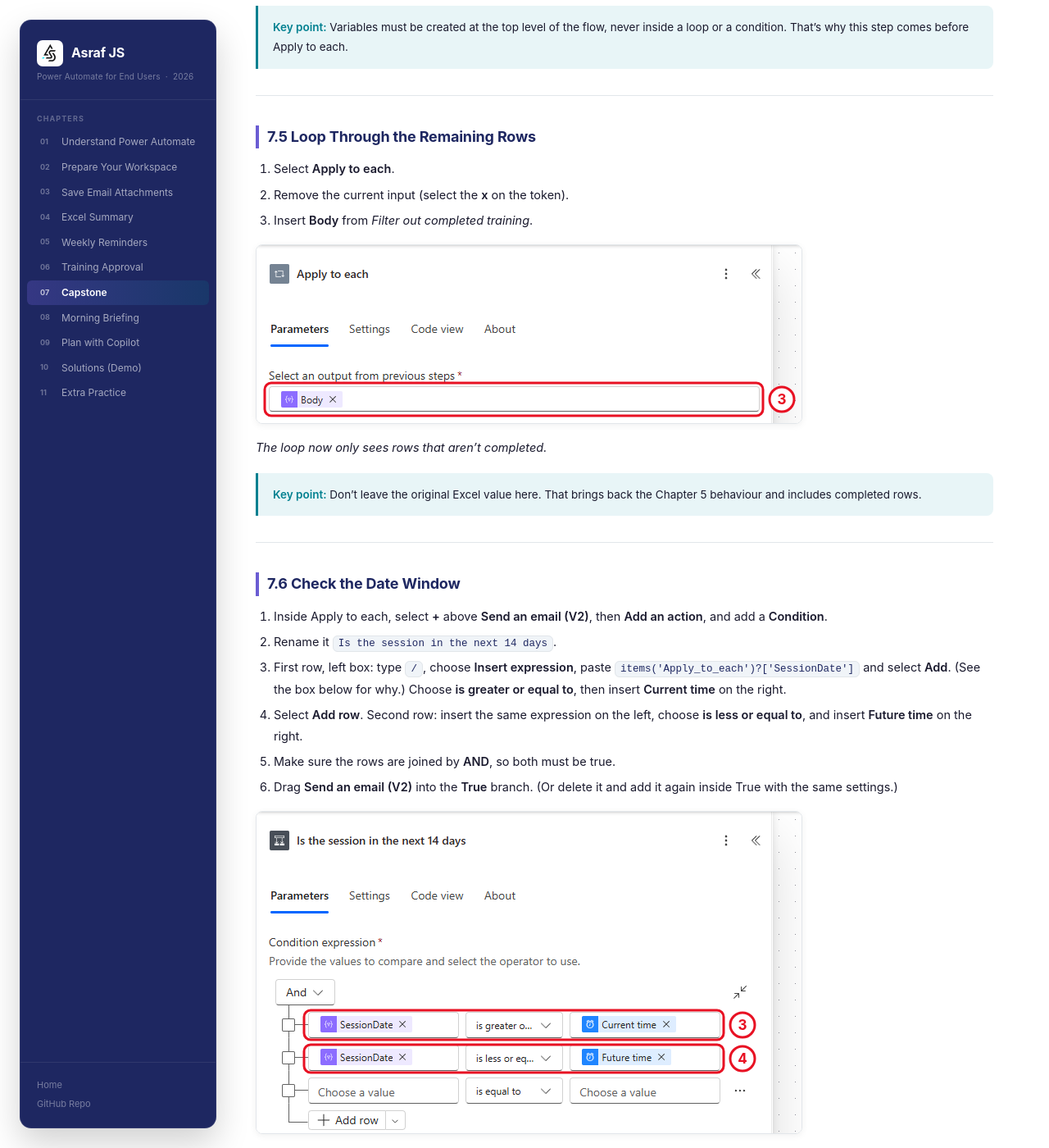
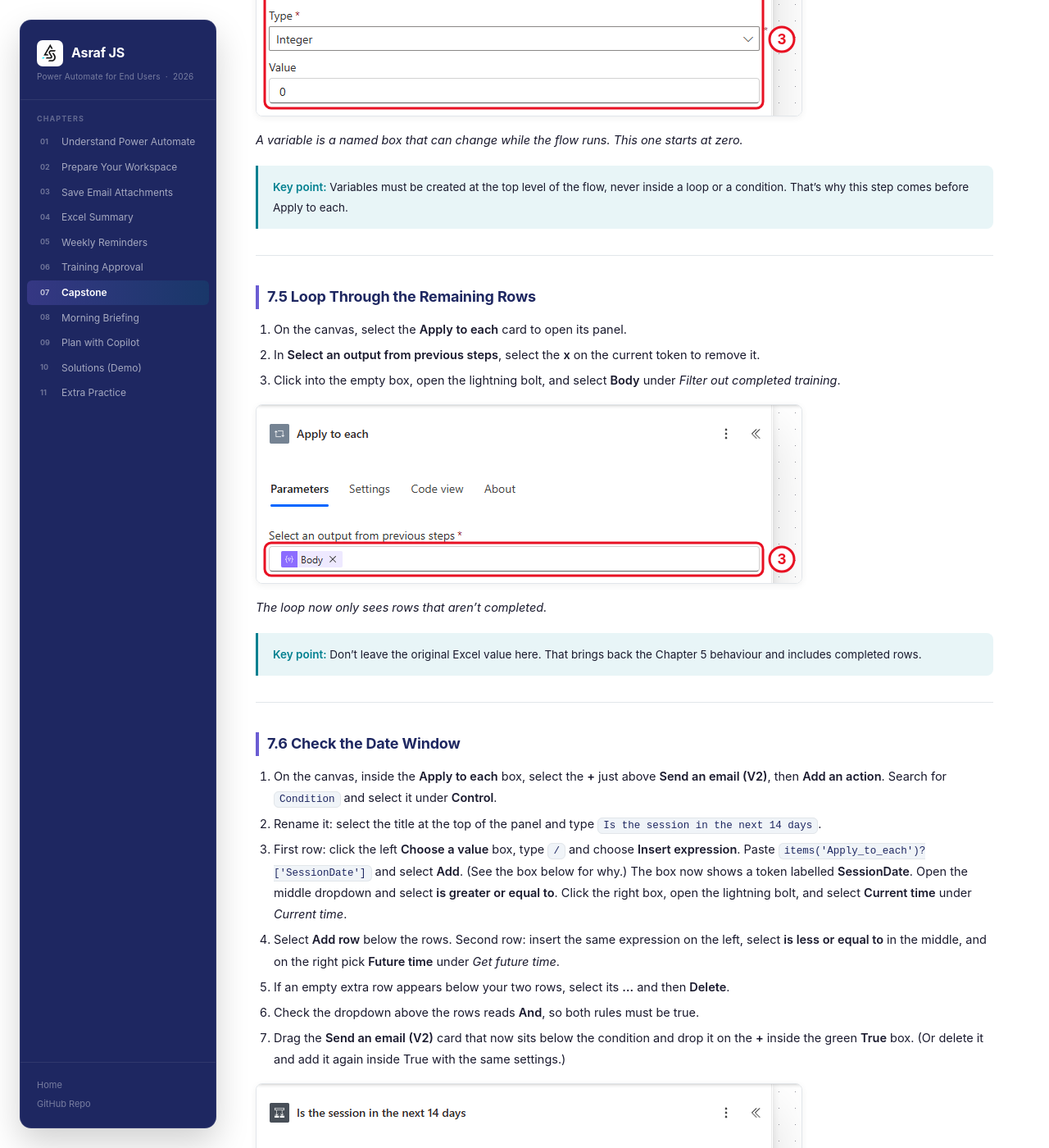
Before and after one commit to Asraf-JS/Microsoft-Power-Automate, a Jekyll site: the page built from 07-capstone/README.md, in a window 1280 px wide and 1400 px high, scrolled down 4354 px. Shown: the whole window at 82% size. Built offline with Jekyll 4.4.1, drawn with Linux system fonts in a browser that asks for light colours; our own code applies the rules of GitHub Pages for plain Markdown files; some of the changed text lies outside the part shown.

Commit message:
Spell out each step in Chapters 7 and 8
Explicit add-action and picker steps, the 7.1 screenshots moved to the step
they show, and notes for empty extra condition rows and prefilled fields.

Co-Authored-By: Claude Opus 5.5 <noreply@anthropic.com>
Claude-Session: https://claude.ai/code/session_0148JuJBH345Ssc55f3b2yvv

```diff
--- a/07-capstone/README.md
+++ b/07-capstone/README.md
@@ -40,18 +40,20 @@ Complete Chapter 5.
 
 ## 7.1 Make a Safe Capstone Copy
 
-1. Go to **My flows** and open `PA - Weekly training reminders`.
-2. Select **Save As** (in the **...** menu if it isn't visible).
-3. Name the copy `PA - Weekly training capstone` and select **Save**. The copy starts turned off.
-4. Go back to **My flows** and select the capstone copy's name. Its details page opens; select **Edit** at the top left to open it in the designer.
+1. In the left navigation, select **My flows**. Select the flow's name `PA - Weekly training reminders` (not the pencil) to open its details page.
 
-   ![The flow details toolbar with Edit at the left](./images/07-00-flow-details.png)
+   ![The original flow's details page with Edit and Save As in the toolbar](./images/07-00-flow-details.png)
 
-   *A flow's details page. Edit opens the designer.*
+   *The original flow's details page. Save As and Edit are in this toolbar.*
 
-![Save As dialog naming the copy PA - Weekly training capstone](./images/07-01-save-as.png)
+2. In the toolbar at the top, select **Save As** (in the **...** menu if it isn't visible).
+3. In **Flow name**, enter `PA - Weekly training capstone` and select **Save**. The copy starts turned off.
 
-*Working on a copy keeps your Chapter 5 flow safe.*
+   ![Save As dialog naming the copy PA - Weekly training capstone](./images/07-01-save-as.png)
+
+   *Working on a copy keeps your Chapter 5 flow safe.*
+
+4. Go back to **My flows** and select the capstone copy's name (not the pencil). Its details page opens. Select **Edit** at the left of the toolbar to open it in the designer.
 
 **Checkpoint:** The name at the top of the designer reads `PA - Weekly training capstone` before you change anything.
 
@@ -59,13 +61,13 @@ Complete Chapter 5.
 
 ## 7.2 Remove Completed Rows with Filter Array
 
-1. Select **+** between **List rows present in a table** and **Apply to each**, then **Add an action**.
-2. Search for `Filter array` (under **Data Operation**) and select it.
-3. Rename it: select the action's title and type `Filter out completed training`.
-4. In **From**, insert **body/value** (or **value**) from *List rows present in a table*.
-5. In the left box, insert **Status** from dynamic content.
-6. Set the middle box to **is not equal to**.
-7. In the right box, type `Completed`.
+1. On the canvas, select the **+** between **List rows present in a table** and **Apply to each**, then **Add an action**.
+2. In the search box at the top of the panel, type `Filter array`. Under the **Data Operation** heading, select **Filter array**. Its settings open on the left.
+3. Rename it: select the action's title at the top of the panel and type `Filter out completed training`.
+4. Click into the **From** box. Select the lightning bolt icon beside it (or type `/` and choose **Insert dynamic content**), then select **body/value** under *List rows present in a table*. (It may be labelled **value**. If you can't see it, select **See more** or type `value` in the picker's search box.)
+5. Under **Filter Query**, click the left box, open the lightning bolt, and select **Status** under *List rows present in a table*. Type `Status` in the picker's search box if it isn't listed.
+6. Open the middle dropdown and select **is not equal to**.
+7. Click the right box and type `Completed`.
 
 ![Filter array renamed Filter out completed training with From set to the Excel value list and Status is not equal to Completed](./images/07-02-filter-array.png)
 
@@ -77,8 +79,9 @@ Complete Chapter 5.
 
 ## 7.3 Work Out the End of the Window
 
-1. Below Filter array, add **Get future time** (under **Date Time**).
-2. Set **Interval** to `14` and **Time unit** to **Day**.
+1. On the canvas, select the **+** below **Filter out completed training**, then **Add an action**.
+2. Search for `Get future time` and select it under **Date Time**.
+3. In **Interval**, enter `14`. Open the **Time unit** dropdown and select **Day**.
 
 ![Get future time with Interval 14 and Time unit Day](./images/07-03-future-time.png)
 
@@ -90,9 +93,9 @@ You now have both ends of the window: **Current time** (already in the flow from
 
 ## 7.4 Start the Reminder Counter
 
-1. Below Get future time, add **Initialize variable** (under **Variables**).
-2. Rename it `Initialize reminder count`.
-3. Set:
+1. On the canvas, select the **+** below **Get future time**, then **Add an action**. Search for `Initialize variable` and select it under **Variables**.
+2. Rename it: select the title at the top of the panel and type `Initialize reminder count`.
+3. Fill in the boxes below. For **Type**, open the dropdown and select **Integer**.
 
 | Field | Value |
 |-------|-------|
@@ -110,9 +113,9 @@ You now have both ends of the window: **Current time** (already in the flow from
 
 ## 7.5 Loop Through the Remaining Rows
 
-1. Select **Apply to each**.
-2. Remove the current input (select the **x** on the token).
-3. Insert **Body** from *Filter out completed training*.
+1. On the canvas, select the **Apply to each** card to open its panel.
+2. In **Select an output from previous steps**, select the **x** on the current token to remove it.
+3. Click into the empty box, open the lightning bolt, and select **Body** under *Filter out completed training*.
 
 ![Apply to each with Body from Filter out completed training as its input](./images/07-05-loop-input.png)
 
@@ -124,16 +127,17 @@ You now have both ends of the window: **Current time** (already in the flow from
 
 ## 7.6 Check the Date Window
 
-1. Inside Apply to each, select **+** above **Send an email (V2)**, then **Add an action**, and add a **Condition**.
-2. Rename it `Is the session in the next 14 days`.
-3. First row, left box: type `/`, choose **Insert expression**, paste `items('Apply_to_each')?['SessionDate']` and select **Add**. (See the box below for why.) Choose **is greater or equal to**, then insert **Current time** on the right.
-4. Select **Add row**. Second row: insert the same expression on the left, choose **is less or equal to**, and insert **Future time** on the right.
-5. Make sure the rows are joined by **AND**, so both must be true.
-6. Drag **Send an email (V2)** into the **True** branch. (Or delete it and add it again inside True with the same settings.)
+1. On the canvas, inside the **Apply to each** box, select the **+** just above **Send an email (V2)**, then **Add an action**. Search for `Condition` and select it under **Control**.
+2. Rename it: select the title at the top of the panel and type `Is the session in the next 14 days`.
+3. First row: click the left **Choose a value** box, type `/` and choose **Insert expression**. Paste `items('Apply_to_each')?['SessionDate']` and select **Add**. (See the box below for why.) The box now shows a token labelled **SessionDate**. Open the middle dropdown and select **is greater or equal to**. Click the right box, open the lightning bolt, and select **Current time** under *Current time*.
+4. Select **Add row** below the rows. Second row: insert the same expression on the left, select **is less or equal to** in the middle, and on the right pick **Future time** under *Get future time*.
+5. If an empty extra row appears below your two rows, select its **...** and then **Delete**.
+6. Check the dropdown above the rows reads **And**, so both rules must be true.
+7. Drag the **Send an email (V2)** card that now sits below the condition and drop it on the **+** inside the green **True** box. (Or delete it and add it again inside True with the same settings.)
 
-![Condition inside the loop with two AND rows comparing SessionDate to Current time and Future time, and the email in the True branch](./images/07-06-date-condition.png)
+![Condition panel with two AND rows comparing SessionDate to Current time and Future time](./images/07-06-date-condition.png)
 
-*Two rules joined by AND: on or after now, and on or before 14 days from now.*
+*Two rules joined by AND.*
 
 > **Key point: why an expression here?** Once the loop runs over Filter array's **Body**, the dynamic content picker no longer lists the Excel columns. If you pick **SessionDate** from *List rows present in a table* anyway, the designer wraps the condition in a second, unwanted loop. The expression `items('Apply_to_each')?['SessionDate']` simply means "the SessionDate of the row this loop is on right now". It's on the copy-paste page. The email tokens you added in Chapter 5 keep working, because they already point at the loop's current row.
 
@@ -143,10 +147,10 @@ This works because the Excel dates are in ISO 8601 format (set in Chapter 5), th
 
 ## 7.7 Count Each Reminder
 
-1. In the **True** branch, below **Send an email (V2)**, add **Increment variable** (under **Variables**).
-2. Select **ReminderCount** and enter `1` for **Value**.
+1. On the canvas, inside the green **True** box, select the **+** below **Send an email (V2)**, then **Add an action**. Search for `Increment variable` and select it under **Variables**.
+2. Open the **Name** dropdown and select **ReminderCount**. In **Value**, enter `1`.
 
-![Increment variable below the email in the True branch with ReminderCount and value 1](./images/07-07-increment.png)
+![Increment variable with Name ReminderCount and Value 1](./images/07-07-increment.png)
 
 *Each reminder adds one to the counter.*
 
@@ -156,11 +160,13 @@ Keep the increment *after* the email, so the count only includes reminders that
 
 ## 7.8 Decide Whether a Summary Is Needed
 
-1. Below **Apply to each**, outside the loop, add a **Condition**.
+1. On the canvas, select the **+** below the **Apply to each** box (outside it, not one of the **+** inside the loop), then **Add an action**. Search for `Condition` and select it under **Control**.
 2. Rename it `If reminders were prepared`.
-3. Insert **ReminderCount** (under *Variables*), choose **is greater than**, type `0`.
+3. Click the left **Choose a value** box, select the lightning bolt (or type `/` and choose **Insert dynamic content**), and pick **ReminderCount** under *Variables*.
+4. Open the middle dropdown and select **is greater than**. Click the right box and type `0`.
+5. If an empty extra row appears, select its **...** and then **Delete**.
 
-![Condition below the loop with ReminderCount is greater than 0](./images/07-08-summary-condition.png)
+![Condition with ReminderCount is greater than 0](./images/07-08-summary-condition.png)
 
 *A positive count goes to True. Zero goes to False.*
 
@@ -168,13 +174,13 @@ Keep the increment *after* the email, so the count only includes reminders that
 
 ## 7.9 Prepare the Coordinator Summary
 
-In the **True** branch, add **Send an email (V2)** and rename it `Send coordinator summary`:
+On the canvas, inside the green **True** box under **If reminders were prepared**, select the **+**, then **Add an action**. Search for `Send an email`, select **Send an email (V2)** under **Office 365 Outlook**, and rename it `Send coordinator summary`:
 
 | Field | Value |
 |-------|-------|
 | To | Type `coordinator@example.com`, then select it from the list (it shows as a custom value) |
 | Subject | `[PA TRAINING] Weekly reminder summary` |
-| Body | Type `The weekly training reminder flow prepared `, insert **ReminderCount**, then type ` reminder(s) for upcoming sessions in the next 14 days.` |
+| Body | Type `The weekly training reminder flow prepared `, then select the lightning bolt (or type `/` and choose **Insert dynamic content**) and pick **ReminderCount** under *Variables*. Then type ` reminder(s) for upcoming sessions in the next 14 days.` |
 
 ![Send coordinator summary with the ReminderCount token in the body](./images/07-09-summary-email.png)
 
@@ -184,7 +190,7 @@ In the **True** branch, add **Send an email (V2)** and rename it `Send coordinat
 
 ## 7.10 Handle a Week with No Matching Rows
 
-In the **False** branch, add **Compose** (under **Data Operation**), rename it `No upcoming records`, and type `No upcoming training records were found for the next 14 days.` in **Inputs**.
+On the canvas, inside the red **False** box, select the **+**, then **Add an action**. Search for `Compose` and select it under **Data Operation**. Rename it `No upcoming records`, and type `No upcoming training records were found for the next 14 days.` in **Inputs**.
 
 That records a clear outcome in run history without sending an unnecessary email.
 
@@ -192,8 +198,8 @@ That records a clear outcome in run history without sending an unnecessary email
 
 ## 7.11 Save and Check the Capstone
 
-1. Select **Save**, open **Flow checker**, and confirm zero errors and zero warnings.
-2. Close Flow checker and select **Zoom view to fit** (in the zoom controls at the bottom left). Check the shape: filter before the loop, date check and count inside the loop, decision after the loop.
+1. Select **Save** in the toolbar at the top right. Then select **Flow checker** in the same toolbar and confirm zero errors and zero warnings.
+2. Close Flow checker. In the column of buttons at the bottom left of the canvas, select **Zoom view to fit**. Check the shape: filter before the loop, date check and count inside the loop, decision after the loop.
 
 ![The complete capstone flow zoomed to fit, showing the filter, the loop with its condition, and the final condition with both branches](./images/07-10-full-flow.png)
 
```
Also changed, not shown: 07-capstone/copy-paste.md (+2 -2 lines), 08-morning-briefing/README.md (+37 -37 lines), 08-morning-briefing/copy-paste.md (+9 -9 lines).
